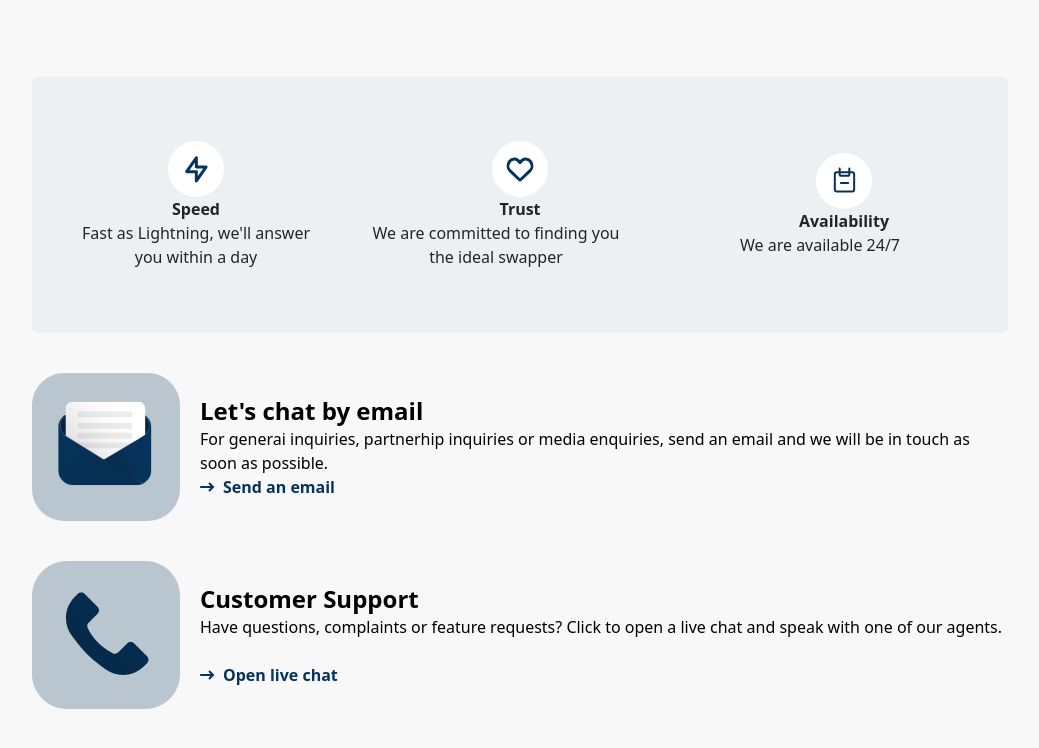
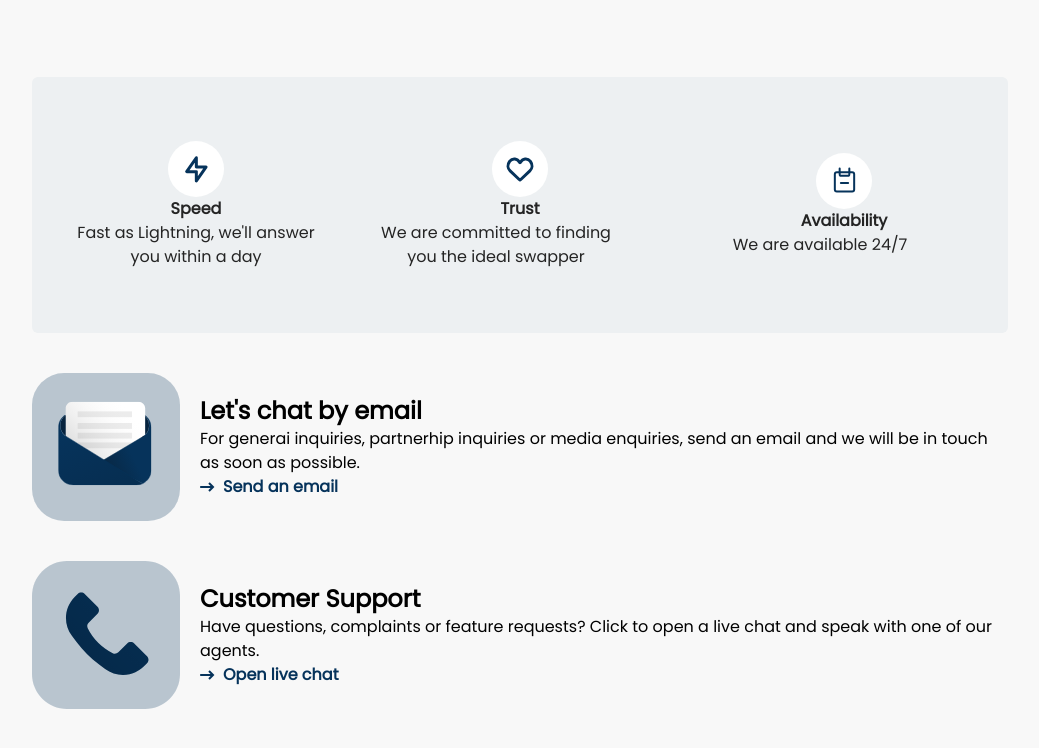
Before and after one commit to Eni-d/kapitify, a website: page index.html in a window 1280 px wide. Shown: the part 249-997 px from the top of the page, without its empty margins (120-1159 px from the left). Drawn offline with nearby package versions, Linux system fonts and the light colour scheme.

Commit message:
changes made

```diff
--- a/index.html
+++ b/index.html
@@ -7,6 +7,11 @@
     <link rel="stylesheet" href="css/main.css">
     <link rel="shortcut icon" href="img/logo.svg" type="image/x-icon">
     <link rel="stylesheet" href="https://maxst.icons8.com/vue-static/landings/line-awesome/line-awesome/1.3.0/css/line-awesome.min.css">
+
+    <link rel="preconnect" href="https://fonts.googleapis.com">
+    <link rel="preconnect" href="https://fonts.gstatic.com" crossorigin>
+    <link href="https://fonts.googleapis.com/css2?family=Poppins:wght@200;300;400&display=swap" rel="stylesheet">
+
     <title>Kapitify</title>
 </head>
 <body class="bg-customBackground">
--- a/input.css
+++ b/input.css
@@ -1,3 +1,7 @@
 @tailwind base;
 @tailwind components;
 @tailwind utilities;
+
+body {
+    font-family: 'Poppins', sans-serif;
+}
```
Also changed, not shown: css/main.css.
